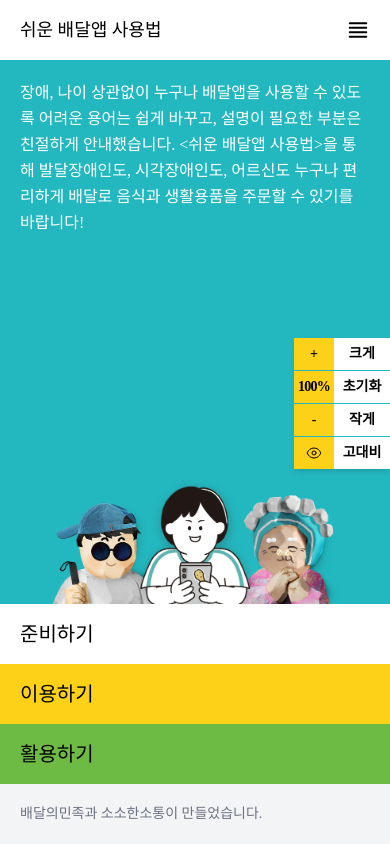
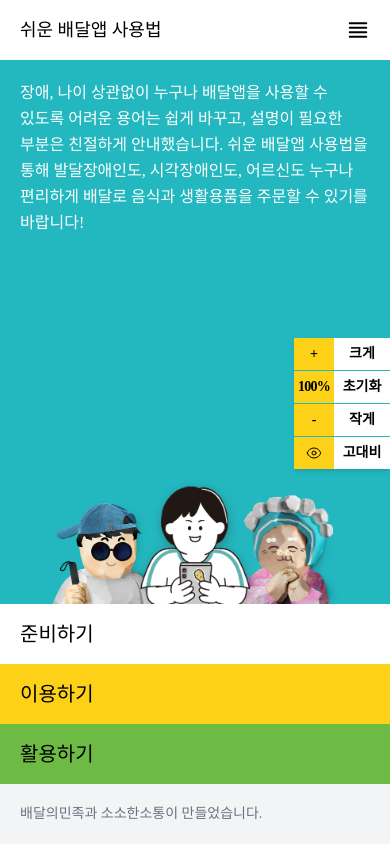
Before and after one commit to sungman5/easybaemin, a Next.js app: page / in a window 390 px wide. Built offline with nearby package versions, Linux system fonts and the light colour scheme; a web font is replaced by a local one.

Commit message:
메인페이지 접근성 향상 테스트

```diff
--- a/src/app/layout.js
+++ b/src/app/layout.js
@@ -35,17 +35,16 @@
 
 
   // const getScreenShot = () => {
+  //   const isCanvas = document.getElementById('canvas')
   //   console.log('onCapture!');
   //   html2canvas(document.body).then(function (canvas) {
-  //     // document.body.appendChild(canvas);
-  //     drawImg(canvas.toDataURL('image/png'));
-  //     document.body.appendChild(canvas)
+  //     document.body.appendChild(isCanvas);
   //   });
   // }
 
 
   return (
-    <html style={{ zoom: zoom }} className='h-full font-Pretendard text-BMblack' lang="en">
+    <html style={{ zoom: zoom }} className='h-full font-Pretendard text-BMblack' lang="ko">
       <Head>
         <title>쉬운 배달앱 사용법</title>
       </Head>
--- a/src/app/page.js
+++ b/src/app/page.js
@@ -20,7 +20,7 @@
 
   //배민맨 입장
   const enterance = () => {
-    gsap.from('#bm-character', { opacity:0, duration: 1, autoAlpha:0})
+    gsap.from('#bm-character', { opacity: 0, duration: 1, autoAlpha: 0 })
   }
   useEffect(() => {
     window.addEventListener('DOMContentLoaded', enterance())
@@ -29,8 +29,11 @@
   return (
     <div className='relative h-full font-hanna bg-BMprimary'>
       <section className='w-full p-5 lg:px-12 lg:pt-5'>
-        <div className='mb-2 text-base font-medium leading-relaxed text-BMwhite lg:text-xl lg:leading-[160%] font-Pretendard'>
-          <p>장애, 나이 상관없이 누구나 배달앱을 사용할 수 있도록 <br className='hidden md:block' />어려운 용어는 쉽게 바꾸고, 설명이 필요한 부분은 <br className='hidden md:block' />친절하게 안내했습니다. <br className='hidden md:block' /><span className='font-hanna'>&lt;쉬운 배달앱 사용법&gt;</span>을 통해 <br className='hidden md:block' />발달장애인도, 시각장애인도, 어르신도 <br className='hidden md:block' />누구나 편리하게 배달로 음식과 생활용품을 <br className='hidden md:block' />주문할 수 있기를 바랍니다!</p></div>
+        <div className='mb-2 max-w-md break-keep text-base font-medium leading-relaxed text-BMwhite lg:text-xl lg:leading-[160%] font-Pretendard'>
+          <p>
+            장애, 나이 상관없이 누구나 배달앱을 사용할 수 있도록 어려운 용어는 쉽게 바꾸고, 설명이 필요한 부분은 친절하게 안내했습니다. 쉬운 배달앱 사용법을 통해 발달장애인도, 시각장애인도, 어르신도 누구나 편리하게 배달로 음식과 생활용품을 주문할 수 있기를 바랍니다!
+          </p>
+        </div>
         {/* <p className='text-BMwhite sm:text-2xl lg:text-3xl xl:text-4xl'>본 사이트는 임시 사이트입니다.</p> */}
       </section>
       <section className='absolute inset-x-0 bottom-0 overflow-hidden'>
--- a/src/components/footer.js
+++ b/src/components/footer.js
@@ -14,7 +14,7 @@
     console.log(isContrast)
 
     return (
-        <footer className="flex items-center justify-between p-5 text-sm text-BMgray500 bg-gray-100 sm:text-lg lg:py-2">
+        <footer aria-label="최하단에 위치한 푸터" className="flex items-center justify-between p-5 text-sm bg-gray-100 text-BMgray500 sm:text-lg lg:py-2">
             <p>배달의민족과 소소한소통이 만들었습니다.</p>
             <div className="flex">
                 {/* <button
--- a/src/components/header.js
+++ b/src/components/header.js
@@ -72,7 +72,7 @@
 
     return (
         <header className={pathname === '/' ? "fixed top-0 left-0 right-0 z-10 flex items-center justify-between px-5 py-4 text-black bg-BMwhite lg:bg-BMprimary lg:text-BMwhite lg:px-12" : "fixed top-0 left-0 right-0 z-10 flex items-center justify-between px-5 py-4 text-black bg-BMwhite lg:bg-BMwhite lg:text-BMblack lg:px-12 border-b"}>
-            <h1 className="text-lg sm:text-3xl font-hanna" aria-label="로고 logo" aria-roledescription="클릭시 메인화면으로 이동."><Link href={'/'}>쉬운 배달앱 사용법</Link></h1>
+            <h1 className="text-lg sm:text-3xl font-hanna" aria-label="로고 logo" aria-roledescription="클릭시 메인화면으로 이동."><Link tabIndex={1} href={'/'}>쉬운 배달앱 사용법</Link></h1>
             <nav className="justify-center hidden text-xl grow font-hanna lg:flex">
                 <ul className="flex xl:gap-5">
                     <li><Link className={pathname === '/' ? "px-3 py-2 hover:bg-BMblack hover:rounded xl:text-3xl" : "px-3 py-2 hover:bg-gray-200 hover:rounded xl:text-3xl"} href={'basic/0'}>준비하기</Link></li>
@@ -103,37 +103,15 @@
 
                 </div>
 
-                {/* 모바일 기능 버튼 */}
-                <div id="mobile-option-set" className="fixed font-Pretendard text-sm font-semibold right-0 flex flex-col items-start w-24 gap-[1px] shadow-md top-[40%] lg:hidden">
-                    <button onClick={increaseZoom} id="zoomIn" className="flex items-center w-24 h-8 border-0">
-                        <span className="flex items-center justify-center w-10 h-8 bg-BMtertiary">+</span>
-                        <span className="flex items-center justify-center h-8 w-14 bg-BMwhite">크게</span>
-                    </button>
-                    <button onClick={zoomInit} id="zoomInit" className="flex items-center w-24 h-8 border-0">
-                        <span className="flex items-center justify-center w-10 h-8 tracking-tighter bg-BMtertiary ">{`${parseInt(zoom * 100)}%`}</span><span className="flex items-center justify-center h-8 w-14 bg-BMwhite">초기화</span>
-                    </button>
-                    <button onClick={decreaseZoom} id="zoomOut" className="flex items-center justify-start w-24 h-8 border-0">
-                        <span className="flex items-center justify-center w-10 h-8 bg-BMtertiary">-</span>
-                        <span className="flex items-center justify-center h-8 w-14 bg-BMwhite">작게</span>
-                    </button>
-                    <button onClick={handleContrast} className="flex items-center justify-start w-24 h-8 border-0">
-                        <span className="flex items-center justify-center w-10 h-8 bg-BMtertiary">
-                            <svg xmlns="http://www.w3.org/2000/svg" fill="none" viewBox="0 0 24 24" strokeWidth={1.5} stroke="currentColor" className="w-4 h-4">
-                                <path strokeLinecap="round" strokeLinejoin="round" d="M2.036 12.322a1.012 1.012 0 010-.639C3.423 7.51 7.36 4.5 12 4.5c4.638 0 8.573 3.007 9.963 7.178.07.207.07.431 0 .639C20.577 16.49 16.64 19.5 12 19.5c-4.638 0-8.573-3.007-9.963-7.178z" />
-                                <path strokeLinecap="round" strokeLinejoin="round" d="M15 12a3 3 0 11-6 0 3 3 0 016 0z" />
-                            </svg>
-                        </span>
-                        <span className="flex items-center justify-center h-8 w-14 bg-BMwhite">고대비</span>
-                    </button>
+                {/* 메뉴 아이콘 */}
+                <div aria-label="메뉴버튼" aria-roledescription="클릭시 다른 항목으로 이동 가능한 목록 열림" >
+                    <svg alt="메뉴버튼" aria-label="메뉴버튼" aria-roledescription="클릭시 다른 항목으로 이동 가능한 목록 열림" xmlns="http://www.w3.org/2000/svg" fill="none" viewBox="0 0 24 24" strokeWidth={1.5} stroke="currentColor" onClick={openNav} className="w-6 h-6 stroke-2 lg:hidden">
+                        <path strokeLinecap="round" strokeLinejoin="round" d="M3.75 5.25h16.5m-16.5 4.5h16.5m-16.5 4.5h16.5m-16.5 4.5h16.5" />
+                    </svg>
                 </div>
-
-                {/* 메뉴 아이콘 */}
-                <svg aria-label="메뉴버튼" aria-roledescription="클릭시 다른 항목으로 이동 가능한 목록 열림" xmlns="http://www.w3.org/2000/svg" fill="none" viewBox="0 0 24 24" strokeWidth={1.5} stroke="currentColor" onClick={openNav} className="w-6 h-6 stroke-2 lg:hidden">
-                    <path strokeLinecap="round" strokeLinejoin="round" d="M3.75 5.25h16.5m-16.5 4.5h16.5m-16.5 4.5h16.5m-16.5 4.5h16.5" />
-                </svg>
             </div>
             {/* 모바일 슬라이드 네비게이션 */}
-            <nav id="mobile-menu" className="fixed inset-0 z-50 flex flex-col items-end px-5 py-1 overflow-y-auto translate-x-full bg-BMwhite l-100 lg:hidden">
+            <nav aria-hidden="true" id="mobile-menu" className="fixed inset-0 z-50 flex flex-col items-end px-5 py-1 overflow-y-auto translate-x-full bg-BMwhite l-100 lg:hidden">
                 <div className="flex items-center justify-between w-full pb-5 text-xl border-b font-hanna">
                     <h1 className="pt-3">메뉴</h1>
                     <svg aria-label="닫기 버튼" xmlns="http://www.w3.org/2000/svg" fill="none" onClick={openNav} viewBox="0 0 24 24" strokeWidth={1.5} stroke="currentColor" className="block w-6 h-6 p-0">
@@ -189,8 +167,30 @@
                         </ol>
                     </li>
                 </ul>
-
             </nav>
+            {/* 모바일 기능 버튼 */}
+            <div aria-hidden="true" id="mobile-option-set" className="fixed font-Pretendard text-sm font-semibold right-0 flex flex-col items-start w-24 gap-[1px] shadow-md top-[40%] lg:hidden">
+                <button onClick={increaseZoom} id="zoomIn" className="flex items-center w-24 h-8 border-0">
+                    <span className="flex items-center justify-center w-10 h-8 bg-BMtertiary">+</span>
+                    <span className="flex items-center justify-center h-8 w-14 bg-BMwhite">크게</span>
+                </button>
+                <button onClick={zoomInit} id="zoomInit" className="flex items-center w-24 h-8 border-0">
+                    <span className="flex items-center justify-center w-10 h-8 tracking-tighter bg-BMtertiary ">{`${parseInt(zoom * 100)}%`}</span><span className="flex items-center justify-center h-8 w-14 bg-BMwhite">초기화</span>
+                </button>
+                <button onClick={decreaseZoom} id="zoomOut" className="flex items-center justify-start w-24 h-8 border-0">
+                    <span className="flex items-center justify-center w-10 h-8 bg-BMtertiary">-</span>
+                    <span className="flex items-center justify-center h-8 w-14 bg-BMwhite">작게</span>
+                </button>
+                <button onClick={handleContrast} className="flex items-center justify-start w-24 h-8 border-0">
+                    <span className="flex items-center justify-center w-10 h-8 bg-BMtertiary">
+                        <svg xmlns="http://www.w3.org/2000/svg" fill="none" viewBox="0 0 24 24" strokeWidth={1.5} stroke="currentColor" className="w-4 h-4">
+                            <path strokeLinecap="round" strokeLinejoin="round" d="M2.036 12.322a1.012 1.012 0 010-.639C3.423 7.51 7.36 4.5 12 4.5c4.638 0 8.573 3.007 9.963 7.178.07.207.07.431 0 .639C20.577 16.49 16.64 19.5 12 19.5c-4.638 0-8.573-3.007-9.963-7.178z" />
+                            <path strokeLinecap="round" strokeLinejoin="round" d="M15 12a3 3 0 11-6 0 3 3 0 016 0z" />
+                        </svg>
+                    </span>
+                    <span className="flex items-center justify-center h-8 w-14 bg-BMwhite">고대비</span>
+                </button>
+            </div>
         </header>
 
     )
```
Also changed, not shown: public/assets/basic_imgs/3333.png (added), public/assets/usage/3333.png (added).
